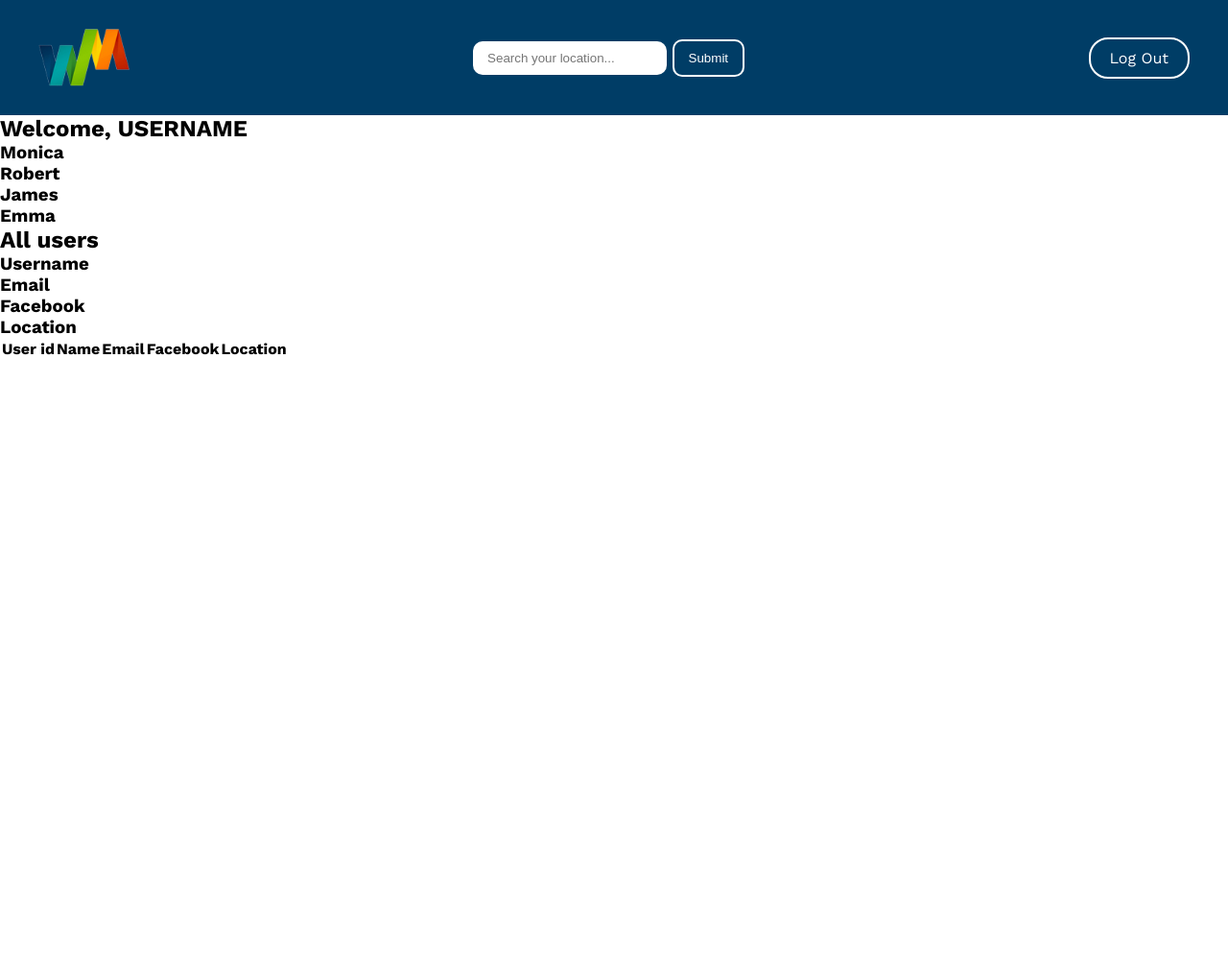
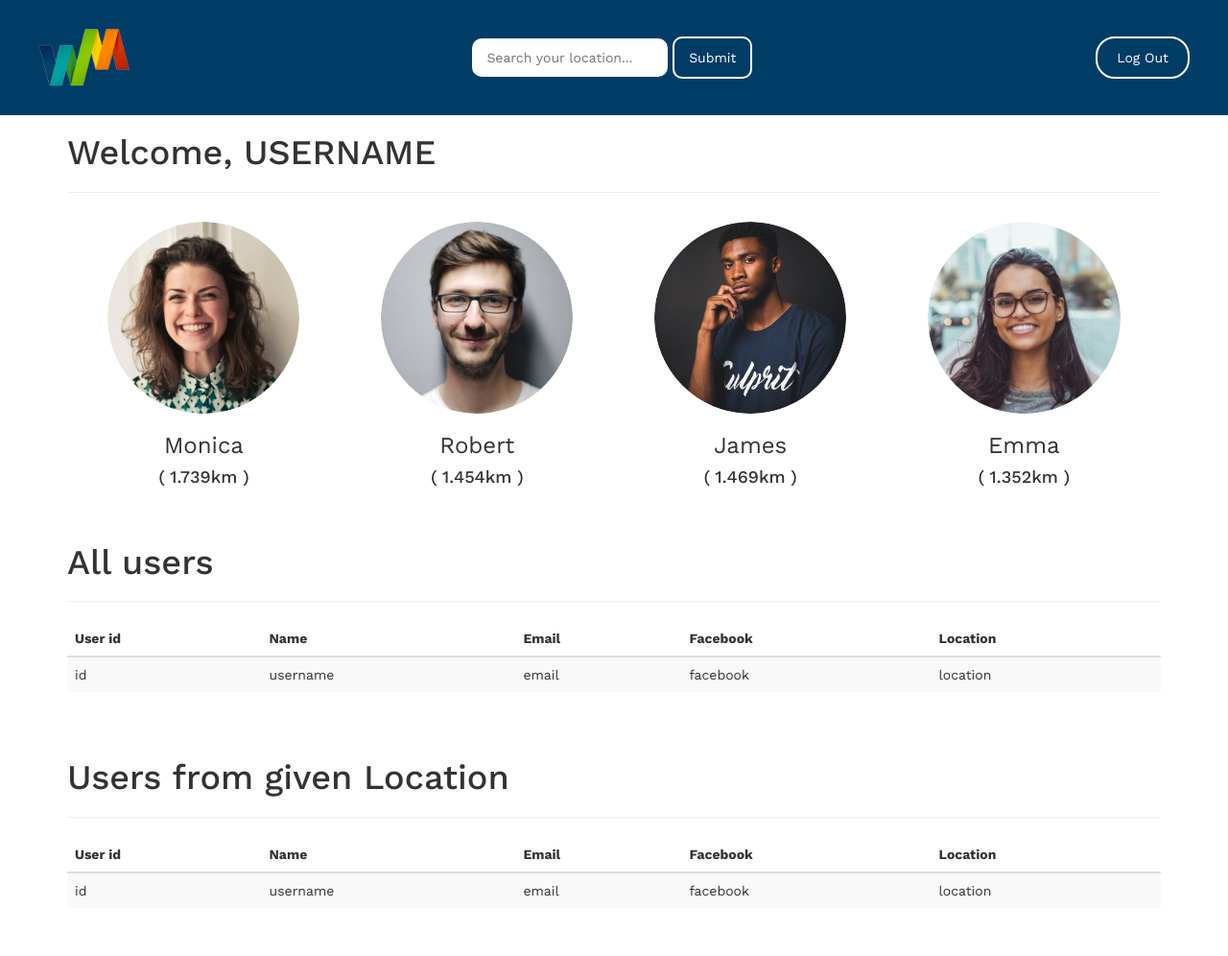
Before and after one commit to JEKO10/Walkmate, a Flask app: page /dashboard in a window 1280 px wide. Shown: the whole page at 96% size. Before the commit the page ends 370 px from the top, so only its background shows below. Run offline with Flask 2, Linux system fonts and the light colour scheme; a user stored in the database is signed in; lists and menus that the app fills with data are empty; some libraries are stand-ins or nearby versions.

Commit message:
dashboard section finished

```diff
--- a/sass/_dashboard.scss
+++ b/sass/_dashboard.scss
@@ -48,4 +48,33 @@
       }
     }
   }
+
+  .dashboard {
+    padding: 0 70px;
+
+    h1 {
+      border-bottom: 1px solid #eee;
+      margin: 2rem 0;
+      padding-bottom: 20px;
+    }
+
+    .bestCustomers {
+      @include flex(space-around, center);
+      text-align: center;
+      margin: 3rem 0 5rem 0;
+
+      h3 {
+        font-weight: 400;
+      }
+
+      img {
+        height: 200px;
+        border-radius: 50%;
+      }
+    }
+
+    table:first-of-type {
+      margin-bottom: 5rem;
+    }
+  }
 }
--- a/static/main.css
+++ b/static/main.css
@@ -464,6 +464,42 @@ footer ul a:hover {
   color: #003d66;
 }
 
+.dashboardBody .dashboard {
+  padding: 0 70px;
+}
+
+.dashboardBody .dashboard h1 {
+  border-bottom: 1px solid #eee;
+  margin: 2rem 0;
+  padding-bottom: 20px;
+}
+
+.dashboardBody .dashboard .bestCustomers {
+  display: -webkit-box;
+  display: -ms-flexbox;
+  display: flex;
+  -ms-flex-pack: distribute;
+      justify-content: space-around;
+  -webkit-box-align: center;
+      -ms-flex-align: center;
+          align-items: center;
+  text-align: center;
+  margin: 3rem 0 5rem 0;
+}
+
+.dashboardBody .dashboard .bestCustomers h3 {
+  font-weight: 400;
+}
+
+.dashboardBody .dashboard .bestCustomers img {
+  height: 200px;
+  border-radius: 50%;
+}
+
+.dashboardBody .dashboard table:first-of-type {
+  margin-bottom: 5rem;
+}
+
 * {
   margin: 0;
   padding: 0;
--- a/templates/dashboard.html
+++ b/templates/dashboard.html
@@ -1,4 +1,5 @@
-{% import "bootstrap/wtf.html" as wtf %} {% block content %}
+{% extends "bootstrap/base.html" %} {% import "bootstrap/wtf.html" as wtf %} {%
+block title %} Walkmate - Dashboard {% endblock %} {% block content %}
 <!DOCTYPE html>
 <html lang="en">
   <head>
@@ -12,7 +13,6 @@
     <meta http-equiv="X-UA-Compatible" content="IE=edge" />
     <meta name="viewport" content="width=device-width, initial-scale=1.0" />
     <link rel="stylesheet" href="{{url_for('.static', filename='main.css')}}" />
-    <title>Walkmate - Dashboard</title>
   </head>
   <body class="dashboardBody">
     <nav class="dashboardNav">
@@ -25,14 +25,31 @@
     </nav>
     <section class="dashboard">
       <h1>Welcome, USERNAME</h1>
+      <div class="bestCustomers">
         <div>
+          <img src="../static/mates/person-2.png" alt="IMG" />
           <h3>Monica</h3>
+          <h4>( 1.739km )</h4>
+        </div>
+        <div>
+          <img src="../static/mates/person-3.png" alt="IMG" />
           <h3>Robert</h3>
+          <h4>( 1.454km )</h4>
+        </div>
+        <div>
+          <img src="../static/mates/person-4.png" alt="IMG" />
           <h3>James</h3>
+          <h4>( 1.469km )</h4>
+        </div>
+        <div>
+          <img src="../static/mates/person-1.jpg" alt="IMG" />
           <h3>Emma</h3>
+          <h4>( 1.352km )</h4>
         </div>
-      <h2>All users</h2>
-      <table>
+      </div>
+      <h1>All users</h1>
+      <div class="table-responsive">
+        <table class="table table-striped">
           <thead>
             <tr>
               <th>User id</th>
@@ -43,12 +60,39 @@
             </tr>
           </thead>
           <tbody>
-          <h3>Username</h3>
-          <h3>Email</h3>
-          <h3>Facebook</h3>
-          <h3>Location</h3>
+            <tr>
+              <td>id</td>
+              <td>username</td>
+              <td>email</td>
+              <td>facebook</td>
+              <td>location</td>
+            </tr>
           </tbody>
         </table>
+      </div>
+      <h1>Users from given Location</h1>
+      <div class="table-responsive">
+        <table class="table table-striped">
+          <thead>
+            <tr>
+              <th>User id</th>
+              <th>Name</th>
+              <th>Email</th>
+              <th>Facebook</th>
+              <th>Location</th>
+            </tr>
+          </thead>
+          <tbody>
+            <tr>
+              <td>id</td>
+              <td>username</td>
+              <td>email</td>
+              <td>facebook</td>
+              <td>location</td>
+            </tr>
+          </tbody>
+        </table>
+      </div>
     </section>
   </body>
 </html>
```
Also changed, not shown: 1 other file. Lines whose indentation alone changed are shown as unchanged.
